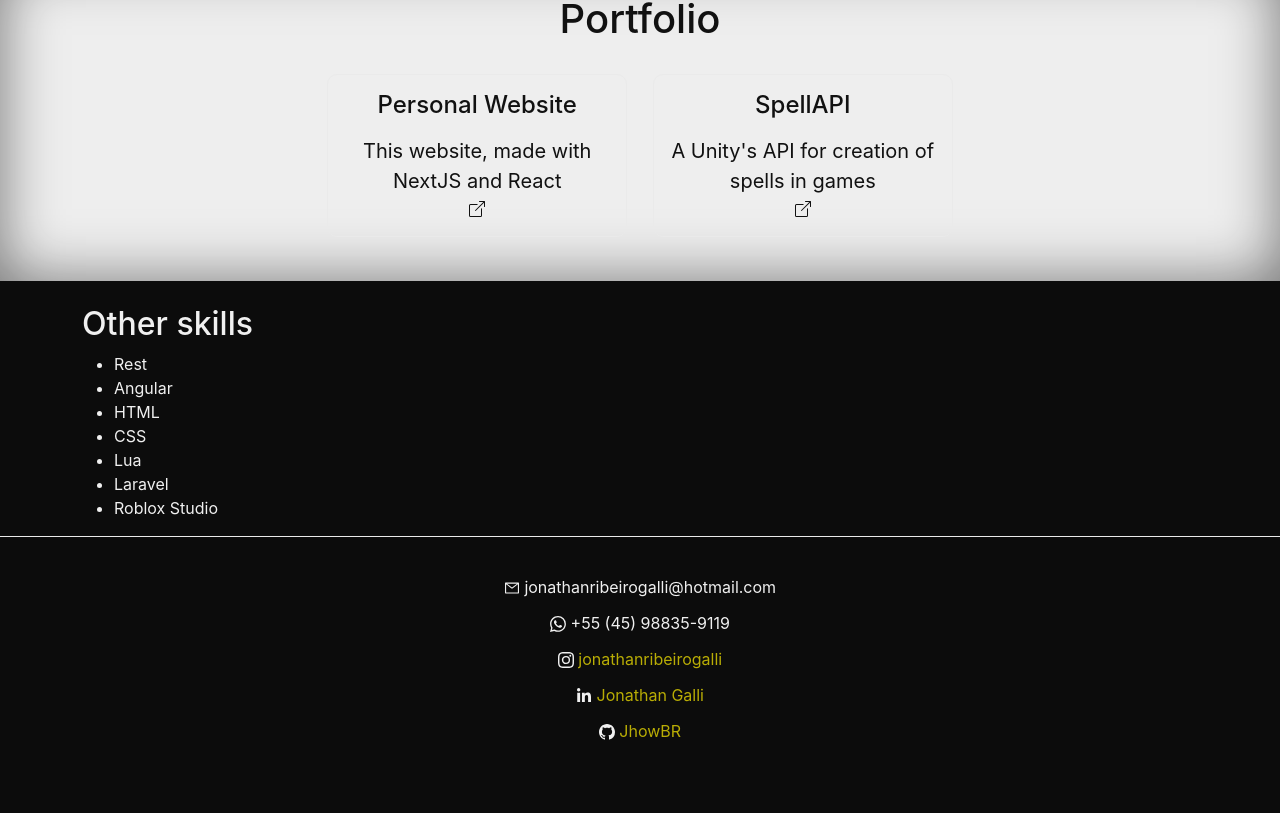
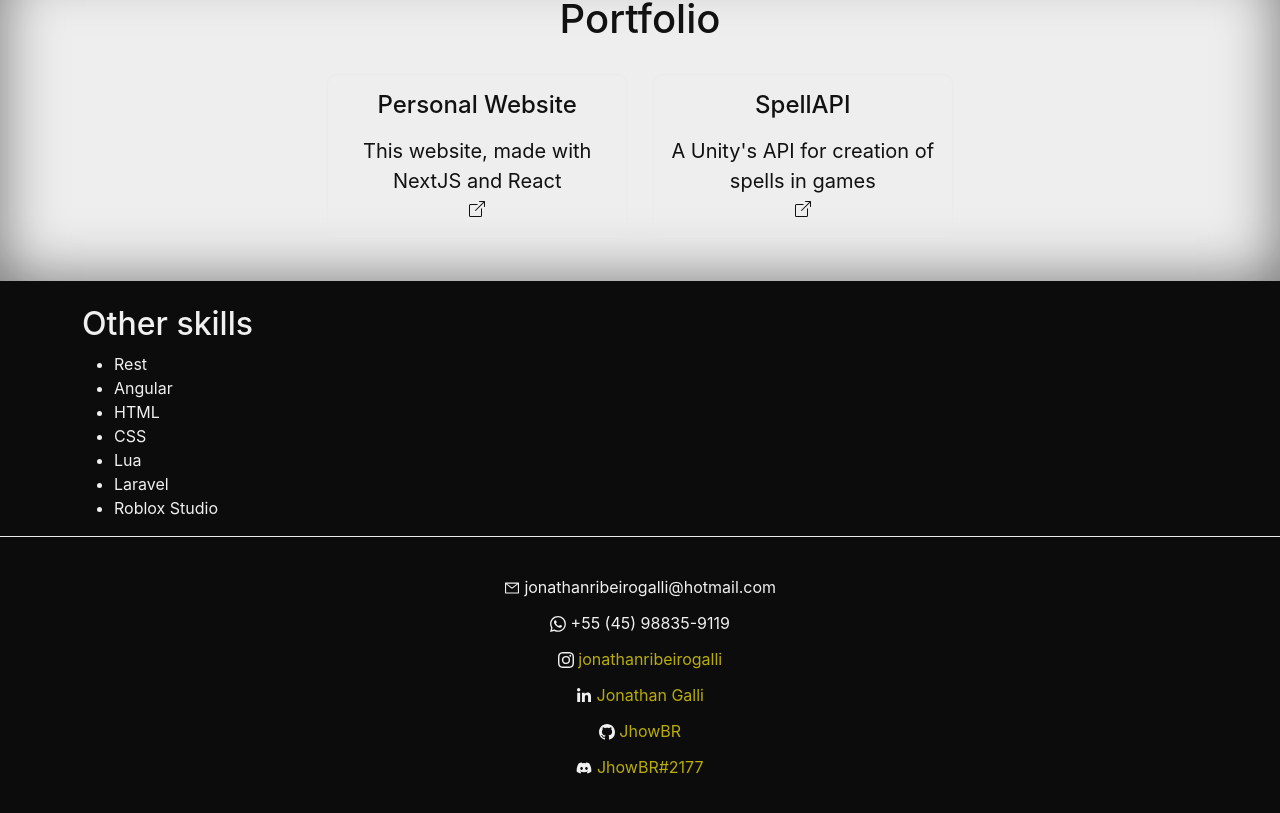
Before and after one commit to JhowBR/personal-website, a Next.js app: page / in a window 1280 px wide. Shown: the part 1101-1914 px from the top of the page. Before the commit the page ends 1882 px from the top, so only its background shows below. Built offline with nearby package versions, Linux system fonts and the light colour scheme.

Commit message:
Discord Link and Icon added

```diff
--- a/pages/index.tsx
+++ b/pages/index.tsx
@@ -5,7 +5,7 @@
 import styles from '../styles/Home.module.css'
 import { BsInstagram as INSTAGRAM_ICON, BsGithub as GITHUB_ICON, BsWhatsapp as WHATSAPP_ICON} from 'react-icons/bs'
 import { AiOutlineMail as EMAIL_ICON, } from 'react-icons/ai'
-import { FaLinkedinIn as LINKEDIN_ICON } from 'react-icons/fa'
+import { FaLinkedinIn as LINKEDIN_ICON, FaDiscord as DISCORD_ICON } from 'react-icons/fa'
 
 const Home: NextPage = () => {
   return (
@@ -102,6 +102,7 @@
         <span><INSTAGRAM_ICON /> <Link href="https://instagram.com/jonathanribeirogalli"><a target='_blank'> jonathanribeirogalli</a></Link></span>
         <span><LINKEDIN_ICON /> <Link href="https://www.linkedin.com/in/jonathan-galli/"><a target='_blank'> Jonathan Galli</a></Link></span>
         <span><GITHUB_ICON /> <Link href="https://github.com/JhowBR"><a target='_blank'> JhowBR</a></Link></span>
+        <span><DISCORD_ICON /> <Link href="https://discordapp.com/users/JhowBR#2177"><a target='_blank'> JhowBR#2177</a></Link></span>
       </footer>
     </div>
   )
```
